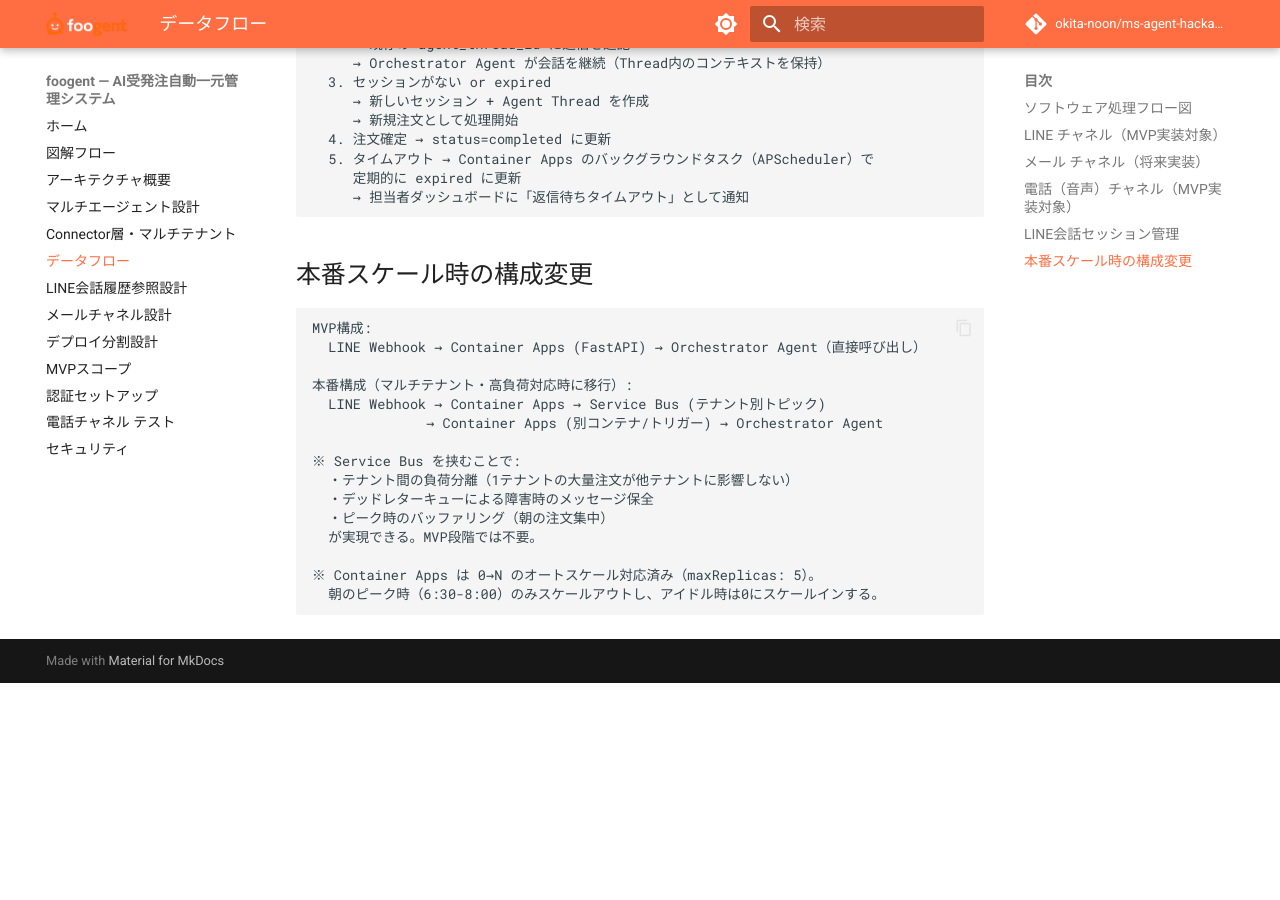
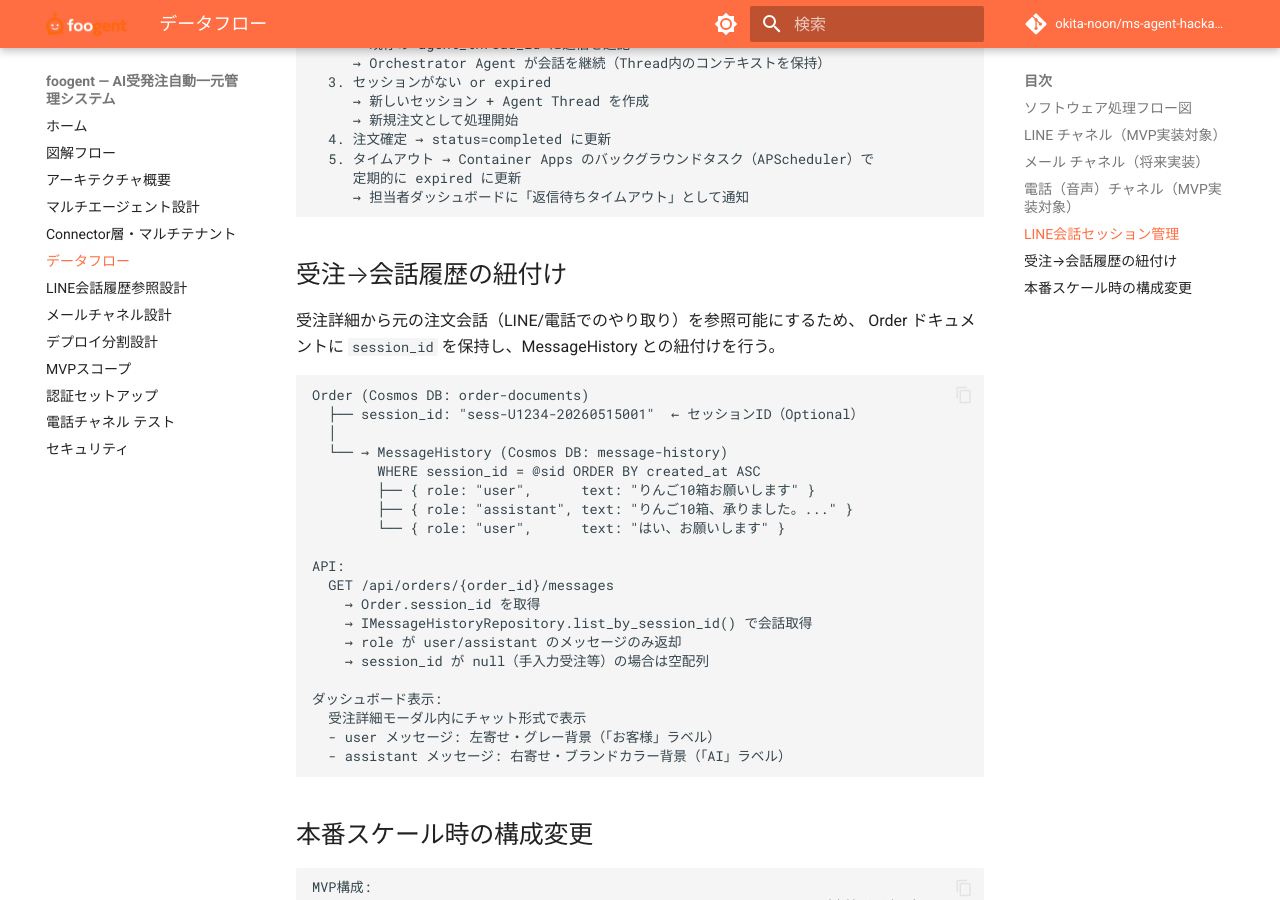
Before and after one commit to okita-noon/ms-agent-hackathon, an MkDocs documentation site: the page built from docs/data-flow.md, in a window 1280 px wide and 900 px high, scrolled down 2375 px. Built offline with MkDocs 1.6.1 and Material for MkDocs 9.7.7, drawn with Linux system fonts in a browser that asks for light colours; comment, search, counter and statistics services are not loaded; before the commit the page ends 3058 px from its top, so only the background shows below that.

Commit message:
docs: update STATUS.md and data-flow.md for message history feature
- STATUS.md: add session linkage, messages API, sidebar nav to completed items
- data-flow.md: document Order→Session→MessageHistory linkage and API

Co-Authored-By: Claude Opus 4.6 <noreply@anthropic.com>

````diff
--- a/docs/data-flow.md
+++ b/docs/data-flow.md
@@ -95,6 +95,34 @@ Service Bus はスケール時（本番運用・マルチテナント）に導
      → 担当者ダッシュボードに「返信待ちタイムアウト」として通知
 ```
 
+## 受注→会話履歴の紐付け
+
+受注詳細から元の注文会話（LINE/電話でのやり取り）を参照可能にするため、
+Order ドキュメントに `session_id` を保持し、MessageHistory との紐付けを行う。
+
+```
+Order (Cosmos DB: order-documents)
+  ├── session_id: "sess-U1234-20260515001"  ← セッションID（Optional）
+  │
+  └── → MessageHistory (Cosmos DB: message-history)
+        WHERE session_id = @sid ORDER BY created_at ASC
+        ├── { role: "user",      text: "りんご10箱お願いします" }
+        ├── { role: "assistant", text: "りんご10箱、承りました。..." }
+        └── { role: "user",      text: "はい、お願いします" }
+
+API:
+  GET /api/orders/{order_id}/messages
+    → Order.session_id を取得
+    → IMessageHistoryRepository.list_by_session_id() で会話取得
+    → role が user/assistant のメッセージのみ返却
+    → session_id が null（手入力受注等）の場合は空配列
+
+ダッシュボード表示:
+  受注詳細モーダル内にチャット形式で表示
+  - user メッセージ: 左寄せ・グレー背景（「お客様」ラベル）
+  - assistant メッセージ: 右寄せ・ブランドカラー背景（「AI」ラベル）
+```
+
 ## 本番スケール時の構成変更
 
 ```
````
Also changed, not shown: STATUS.md (+11 -4 lines).
